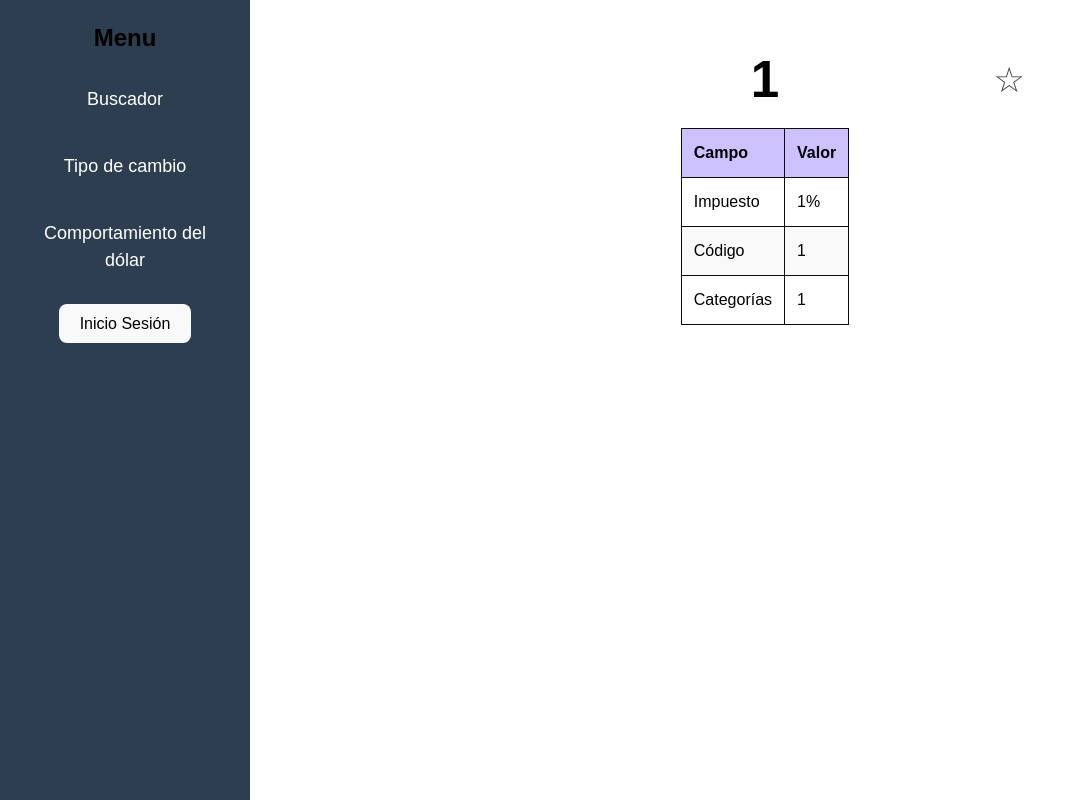
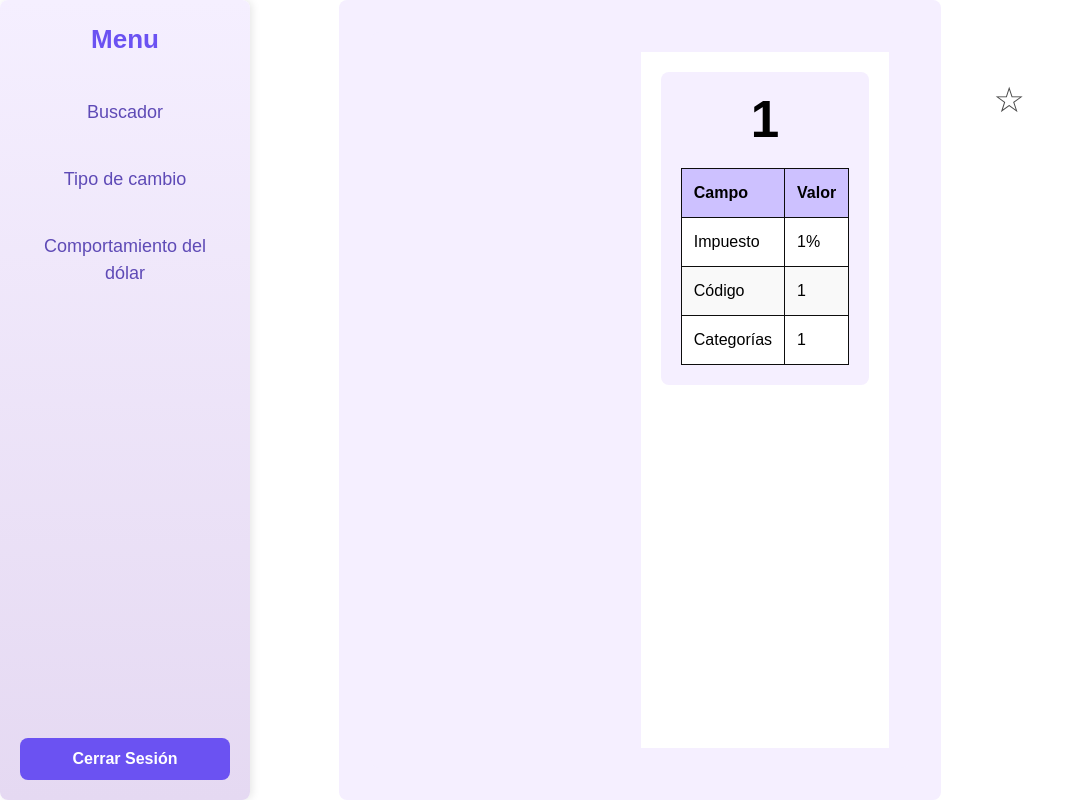
Before and after one commit to Braslyvm/-Proyecto-1-Dise-o-Hacienda, a React (Vite) app in the folder Proyecto-Hacienda/: page /DetalleCabys/1/param1/1/param2/1/param3/1 in a window 1280 px wide. Shown: the whole page, without its empty margins (0-1086 px from the left). Built offline with nearby package versions, Linux system fonts and the light colour scheme; no server answers; the database is empty.

Commit message:
Update: Cambios en el css y agrego componentes

```diff
--- a/Proyecto-Hacienda/package.json
+++ b/Proyecto-Hacienda/package.json
@@ -17,6 +17,7 @@
     "@mui/icons-material": "^6.2.1",
     "@mui/material": "^6.2.1",
     "axios": "^1.7.9",
+    "chart.js": "^4.4.7",
     "firebase": "^11.1.0",
     "react": "^18.3.1",
     "react-chartjs-2": "^5.3.0",
@@ -26,7 +27,7 @@
   },
   "devDependencies": {
     "@eslint/js": "^9.15.0",
-    "@types/react": "^18.3.12",
+    "@types/react": "^18.3.18",
     "@types/react-dom": "^18.3.1",
     "@vitejs/plugin-react": "^4.3.4",
     "eslint": "^9.15.0",
--- a/Proyecto-Hacienda/src/Componentes/Sidebar.css
+++ b/Proyecto-Hacienda/src/Componentes/Sidebar.css
@@ -1,35 +1,74 @@
-/* Sidebar con tamaño fijo */
+/* Sidebar.css */
 .sidebar {
-    width: 250px; /* Ancho fijo para el sidebar */
-    height: 100vh; /* Altura completa de la ventana */
-    background-color: #2c3e50;
-    color: white;
+  background: linear-gradient(180deg, #F5EFFF, #E5D9F2);
+  width: 250px;
+  height: 100vh;
   padding: 20px;
+  box-shadow: 2px 0 8px rgba(0, 0, 0, 0.1);
+  display: flex;
+  flex-direction: column;
+  justify-content: flex-start;
   position: fixed;
   top: 0;
   left: 0;
-    z-index: 1000; /* Asegura que el sidebar esté por encima del contenido */
 }
 
-  /* Estilo para la lista de navegación */
+.sidebar h2 {
+  font-size: 26px;
+  color: #6B52F2;  /* Oscurecido para mejorar el contraste */
+  text-align: center;
+  margin-bottom: 30px;
+  font-weight: 600;
+}
+
 .sidebar ul {
-    list-style: none;
+  list-style-type: none;
   padding: 0;
+  margin: 0;
 }
 
 .sidebar ul li {
-    margin: 20px 0;
+  margin-bottom: 20px;
 }
 
 .sidebar ul li a {
   text-decoration: none;
-    color: white;
+  color: #5E4AB6;  /* Oscurecido para mayor contraste */
   font-size: 18px;
+  font-weight: 500;
+  transition: color 0.3s ease, transform 0.2s ease;
   display: block;
   padding: 10px;
-    border-radius: 4px;
+  border-radius: 8px;
 }
 
 .sidebar ul li a:hover {
-    background-color: #34495e;
+  color: #EDE7FF;  /* Color de texto más claro al pasar el mouse */
+  background-color: #6B52F2;  /* Cambio de fondo al pasar el mouse */
+  transform: translateX(10px);
 }
+
+.sidebar button {
+  background-color: #6B52F2;  /* Colore más oscuro para el botón */
+  color: white;
+  border: none;
+  padding: 12px 24px;
+  font-size: 16px;
+  font-weight: bold;
+  border-radius: 8px;
+  cursor: pointer;
+  transition: background-color 0.3s ease, transform 0.2s ease;
+  align-self: center;
+  margin-top: auto;
+  width: 100%;
+}
+
+.sidebar button:hover {
+  background-color: #CDC1FF;
+  transform: scale(1.05);
+}
+
+.sidebar button:focus {
+  outline: 3px solid #F5EFFF;
+  outline-offset: 2px;
+}
--- a/Proyecto-Hacienda/src/Componentes/Sidebar.jsx
+++ b/Proyecto-Hacienda/src/Componentes/Sidebar.jsx
@@ -18,7 +18,7 @@ function Sidebar({ changeContent }) {
                 <li><a href="#" onClick={() => changeContent('section2')}>Tipo de cambio</a></li>
                 <li><a href="#" onClick={() => changeContent('section3')}>Comportamiento del dólar</a></li>
             </ul>
-            <button onClick={handleLoginRedirect}>Inicio Sesión</button>
+            <button onClick={handleLoginRedirect}>Cerrar Sesión</button>
         </div>
     );
 }
--- a/Proyecto-Hacienda/src/CuerpoElder/Search.css
+++ b/Proyecto-Hacienda/src/CuerpoElder/Search.css
@@ -3,6 +3,7 @@ html, body {
   margin: 0; /* Elimina el margen por defecto */
   padding: 0; /* Elimina el padding por defecto */
   overflow: hidden; /* Evita el scroll en el body */
+  font-family: Arial, sans-serif; /* Fuente legible */
 }
 
 #root {
@@ -24,32 +25,35 @@ html, body {
 }
 
 #search-input {
-  padding: 0.5rem; /* Espaciado interno */
+  padding: 0.8rem; /* Espaciado interno */
   width: 300px; /* Ancho del input */
-  border: 1px solid #ddd; /* Borde del input */
-  border-radius: 4px; /* Bordes redondeados */
+  border: 1px solid #CDC1FF; /* Borde suave con el tono de la paleta */
+  border-radius: 8px; /* Bordes redondeados */
+  background-color: #F5EFFF; /* Fondo suave */
+  color: #6B52F2; /* Color de texto oscuro */
 }
 
 #search-button {
-  padding: 0.5rem 1rem; /* Espaciado interno */
-  background-color: #4caf50; /* Color de fondo */
+  padding: 0.8rem 1.2rem; /* Espaciado interno */
+  background-color: #A294F9; /* Color de fondo con tono de la paleta */
   color: white; /* Color del texto */
   border: none; /* Sin borde */
-  border-radius: 4px; /* Bordes redondeados */
+  border-radius: 8px; /* Bordes redondeados */
   cursor: pointer; /* Cambiar cursor al pasar */
+  transition: background-color 0.3s ease;
 }
 
 #search-button:hover {
-  background-color: #45a049; /* Color de fondo al pasar */
+  background-color: #6B52F2; /* Color más oscuro al pasar el mouse */
 }
 
 .json-output {
   margin-top: 2rem; /* Espacio superior */
   text-align: left; /* Alinear texto a la izquierda */
-  background: #f9f9f9; /* Color de fondo */
+  background: #E5D9F2; /* Fondo más suave con el tono de la paleta */
   padding: 1rem; /* Espaciado interno */
-  border: 1px solid #ddd; /* Borde */
-  border-radius: 4px; /* Bordes redondeados */
+  border: 1px solid #CDC1FF; /* Borde suave */
+  border-radius: 8px; /* Bordes redondeados */
   max-height: 200px; /* Altura máxima */
   overflow-y: auto; /* Scroll vertical si es necesario */
 }
@@ -65,14 +69,15 @@ html, body {
 
 .table th,
 .table td {
-  border: 1px solid #ffffff; /* Borde de las celdas */
-  padding: 0.5rem; /* Espaciado interno */
-  color: #0a0a0a; /* Color del texto */
+  border: 1px solid #CDC1FF; /* Borde suave */
+  padding: 0.8rem; /* Espaciado interno */
+  color: #010202; /* Color de texto oscuro */
 }
 
 .table th {
-  background-color: #81c799; /* Color de fondo del encabezado */
+  background-color: #A294F9; /* Fondo de encabezado con tono de la paleta */
   text-align: left; /* Alinear texto a la izquierda */
+  color: white; /* Texto blanco en el encabezado */
 }
 
 .text-center {
@@ -81,7 +86,9 @@ html, body {
 }
 
 h2 {
-  color: rgb(11, 11, 11); /* Color del encabezado */
+  color: #6B52F2; /* Color más oscuro para los encabezados */
+  font-size: 2rem; /* Tamaño mayor para el encabezado */
+  font-weight: bold;
 }
 
 p {
@@ -89,5 +96,6 @@ p {
 }
 
 .favorite-letters {
-  color: black; /* Color visible para letras favoritas */
+  color: #A294F9; /* Color visible para letras favoritas */
+  font-weight: bold;
 }
--- a/Proyecto-Hacienda/src/CuerpoElder/TipoCambio.css
+++ b/Proyecto-Hacienda/src/CuerpoElder/TipoCambio.css
@@ -1,11 +1,12 @@
+/* Estilos para el contenedor del tipo de cambio */
 .tipo-cambio-container {
   max-width: 600px;
   margin: 0 auto;
   padding: 2rem;
   text-align: center;
-  border: 1px solid #ddd;
+  border: 1px solid #E5D9F2;  /* Usando un color más suave de la paleta */
   border-radius: 8px;
-  background-color: #f9f9f9;
+  background-color: #F5EFFF;  /* Fondo suave y claro */
 }
 
 .tipo-cambio {
@@ -14,14 +15,38 @@
 
 .tipo-cambio h3 {
   margin-bottom: 1rem;
-  color: #333;
+  color: #6B52F2;  /* Oscurecido para mejorar la visibilidad */
+  font-weight: bold;
 }
 
 .tipo-cambio p {
   margin: 0.5rem 0;
   font-size: 1rem;
+  color: #333;  /* Color oscuro para el texto principal */
 }
 
 .tipo-cambio p b {
-  color: #555;
+  color: #5E4AB6;  /* Un tono de morado más oscuro para el texto en negrita */
 }
+
+.tipo-cambio button {
+  background-color: #6B52F2;  /* Color oscuro para el botón */
+  color: white;
+  border: none;
+  padding: 12px 24px;
+  font-size: 16px;
+  font-weight: bold;
+  border-radius: 8px;
+  cursor: pointer;
+  transition: background-color 0.3s ease, transform 0.2s ease;
+}
+
+.tipo-cambio button:hover {
+  background-color: #CDC1FF;  /* Color más claro en hover */
+  transform: scale(1.05);
+}
+
+.tipo-cambio button:focus {
+  outline: 3px solid #F5EFFF;
+  outline-offset: 2px;
+}
--- a/Proyecto-Hacienda/src/CuerpoElder/TipoCambioRango.css
+++ b/Proyecto-Hacienda/src/CuerpoElder/TipoCambioRango.css
@@ -1,24 +1,60 @@
+/* Estilos para el contenedor general */
 div {
   font-family: Arial, sans-serif;
+  background-color: #F5EFFF; /* Color de fondo claro para el contenedor */
+  padding: 20px;
+  border-radius: 8px;
 }
 
+/* Estilo para los inputs de tipo "date" */
 input[type="date"] {
   padding: 0.5rem;
   margin: 0.5rem 0;
-    border: 1px solid #ddd;
+  border: 1px solid #CDC1FF;  /* Borde en color intermedio de la paleta */
   border-radius: 4px;
+  font-size: 16px;
+  color: #6B52F2;  /* Texto con color oscuro de la paleta para mayor legibilidad */
+  background-color: #E5D9F2;  /* Fondo suave en color intermedio de la paleta */
 }
 
+/* Efecto al pasar el cursor sobre los botones */
 button:hover {
-    background-color: #45a049;
+  background-color: #A294F9;  /* Fondo morado oscuro al hacer hover */
+  color: white;  /* Texto blanco para contraste */
+  transform: scale(1.05);  /* Efecto de escala para hacer el botón más interactivo */
 }
 
+/* Estilo para el botón en su estado normal */
+button {
+  padding: 10px 20px;
+  font-size: 16px;
+  background-color: #CDC1FF;  /* Fondo suave en color intermedio */
+  color: #6B52F2;  /* Texto morado oscuro para contraste */
+  border: none;
+  border-radius: 8px;
+  cursor: pointer;
+  transition: background-color 0.3s ease, transform 0.2s ease;
+  margin-top: 20px;
+}
+
+/* Estilo para el título */
 h2 {
   text-align: center;
-    color: #333;
+  color: #6B52F2;  /* Título en el color morado más oscuro */
+  font-size: 28px;
+  font-weight: 600;
 }
 
+/* Estilo para los párrafos */
 p {
   text-align: center;
-    color: #888;
+  color: #6B52F2;  /* Color de texto para los párrafos */
+  font-size: 16px;
+  margin-top: 10px;
 }
+
+/* Estilo para el enfoque en los botones */
+button:focus {
+  outline: 3px solid #F5EFFF; /* Outline sutil para el enfoque */
+  outline-offset: 2px;
+}
--- a/Proyecto-Hacienda/src/CuerpoElder/TipoCambioRango.jsx
+++ b/Proyecto-Hacienda/src/CuerpoElder/TipoCambioRango.jsx
@@ -1,6 +1,7 @@
 import React, { useState } from "react";
 import { Line } from "react-chartjs-2";
 import "chart.js/auto";
+import "./TipoCambioRango.css";
 
 const TipoCambioRango = () => {
   const [activeSection, setActiveSection] = useState("rango");
--- a/Proyecto-Hacienda/src/Logeo/Logeo.css
+++ b/Proyecto-Hacienda/src/Logeo/Logeo.css
@@ -1,12 +1,12 @@
 /* Logeo.css */
 body {
-  margin: 0; /* Elimina el margen por defecto */
+  margin: 100px; /* Elimina el margen por defecto */
   overflow: hidden; /* Evita el scroll en el body */
 }
 
 .scroll-container {
   width: 400px; /* Ancho fijo */
-  height: 100vh; /* Altura fija */
+  height: 200vh; /* Altura fija */
   overflow: hidden; /* Evita el scroll */
 }
 
--- a/Proyecto-Hacienda/src/Logeo/Logeo.jsx
+++ b/Proyecto-Hacienda/src/Logeo/Logeo.jsx
@@ -10,7 +10,7 @@ import LockOutlinedIcon from '@mui/icons-material/LockOutlined';
 import HowToRegIcon from '@mui/icons-material/HowToReg';
 import Typography from '@mui/material/Typography';
 import { useNavigate } from 'react-router-dom';
-import { app } from './Autentificacion'; // Asegúrate de que este archivo esté configurado correctamente
+import { app } from './Autentificacion';
 import firebase from 'firebase/compat/app';
 import 'firebase/compat/auth';
 import ManejoErrores from './ManejoErrores';
```
Also changed, not shown: Proyecto-Hacienda/src/Componentes/Navbar.jsx (added, +38 -0 lines), Proyecto-Hacienda/src/CuerpoElder/Home.jsx (+32 -0 lines), Proyecto-Hacienda/src/Componentes/Navbar.css (added), 1 other file (tests, documents, lock files or other folders). Lines whose indentation alone changed are shown as unchanged.
